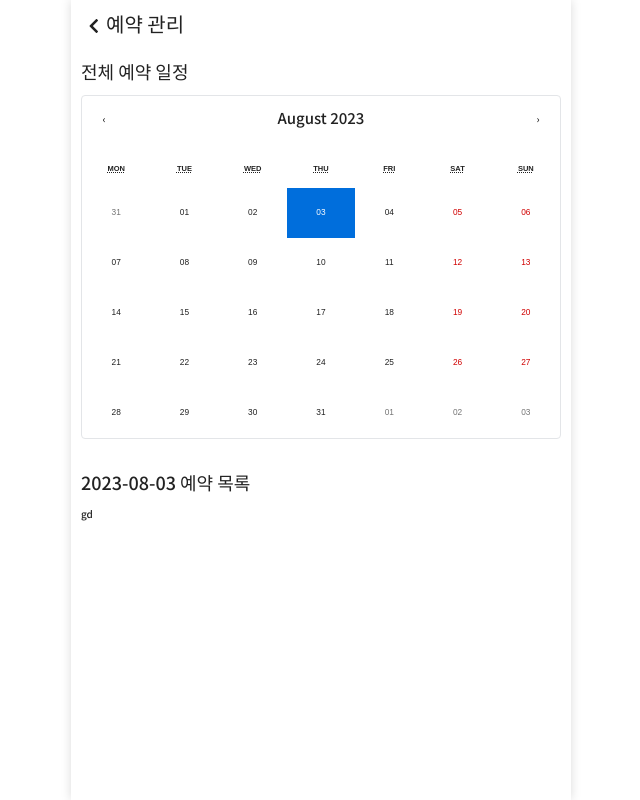
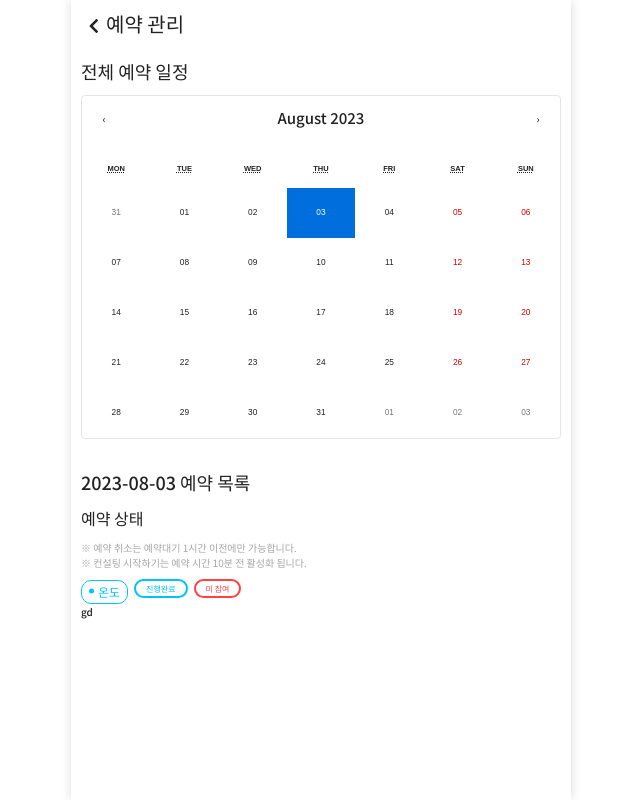
Before and after one commit to ycjeon0129/Planty, a React (Create React App) app in the folder frontend/: page /mypage/booking in a window 1280 px wide. Shown: the whole page, without its empty margins (319-959 px from the left). Built offline with nearby package versions, Linux system fonts and the light colour scheme.

Commit message:
[FE] Design : BookingPage 레이아웃 변경

```diff
--- a/frontend/src/components/layout/Page/BookingPageLayout/BookingPageLayout.tsx
+++ b/frontend/src/components/layout/Page/BookingPageLayout/BookingPageLayout.tsx
@@ -18,6 +18,7 @@ function BookingPageLayout({ children }: { children: ReactNode[] }) {
 				<ContentsLayout id="booking-list">
 					{children[3]}
 					{children[4]}
+					{children[5]}
 				</ContentsLayout>
 			</div>
 		</PageLayout>
--- a/frontend/src/pages/Booking/BookingPage.tsx
+++ b/frontend/src/pages/Booking/BookingPage.tsx
@@ -5,9 +5,21 @@ import PageTitleButton from 'components/atoms/common/PageTitleButton/PageTitleBu
 import CustomCalendar from 'components/atoms/booking/CustomCalendar/CustomCalendar';
 import useSelectedDate from 'hooks/useSelectedDate';
 import BookingList from 'components/organisms/booking/BookingList';
+import SubscribeStateBadge from 'components/atoms/subscribe/SubscribeStateBadge/SubscribeStateBadge';
+import BadgeDescription from 'components/organisms/common/BadgeDescription/BadgeDescription';
+import { BOOKING_STATUS_DESC_LIST } from 'constants/common/StatusDescList';
+import ChartButton from 'components/atoms/common/ChartButton/ChartButton';
 
 function BookingPage() {
 	const [date, setDate, formatDate] = useSelectedDate();
+
+	const badgeList = [
+		<ChartButton color="success" isActive message="온도" onClick={() => {}} />,
+
+		// <SubscribeStateBadge stateKey="done" />,
+		<SubscribeStateBadge stateKey="join" />,
+		<SubscribeStateBadge stateKey="notJoin" />,
+	];
 
 	return (
 		<BookingPageLayout>
@@ -19,6 +31,7 @@ function BookingPage() {
 			<CustomCalendar selectedDate={date} setSelectedDate={setDate} />
 			{/* 지정일 예약목록 */}
 			<AreaTitle title={`${formatDate as string}  예약 목록`} url="#" />
+			<BadgeDescription title="예약 상태" descriptionList={BOOKING_STATUS_DESC_LIST} badgeList={badgeList} />
 			<BookingList />
 		</BookingPageLayout>
 	);
```
